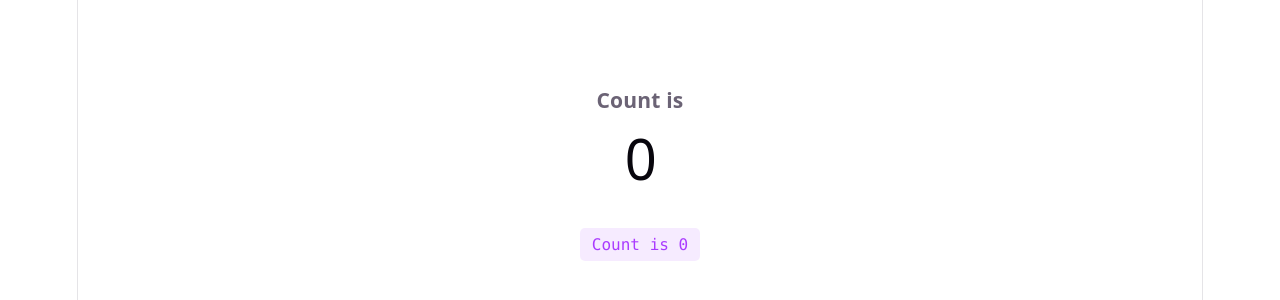
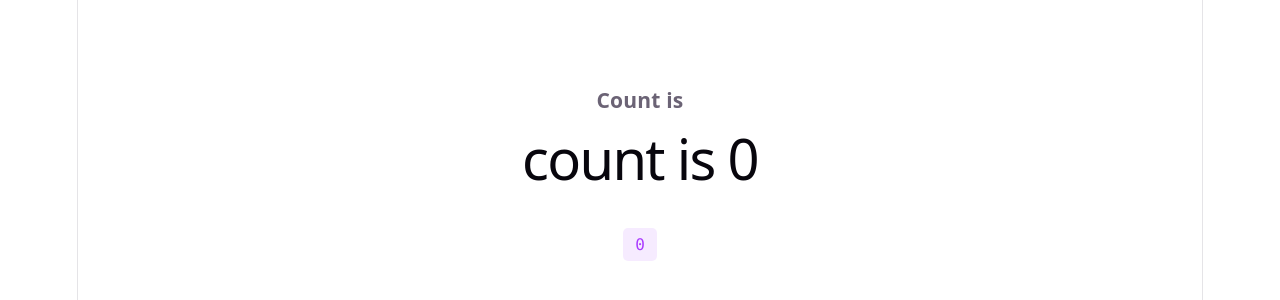
Before and after one commit to endlesslupita/Intermed-Dev-2-React-Counter-component-w-state-mngmt, a React (Vite) app in the folder portfolio-app/: page / in a window 1280 px wide. Shown: the part 180-480 px from the top of the page. Built offline with nearby package versions, Linux system fonts and the light colour scheme.

Commit message:
Move "count is" phrase to Counter component

```diff
--- a/portfolio-app/src/App.jsx
+++ b/portfolio-app/src/App.jsx
@@ -17,7 +17,7 @@
           className="counter"
           onClick={() => setCount((count) => count + 1)}
         >
-          Count is {count}
+          {count}
         </button>
       </section>
 
--- a/portfolio-app/src/Counter.jsx
+++ b/portfolio-app/src/Counter.jsx
@@ -4,6 +4,6 @@
 
 const [count, setCount] = useState(0);
 
-return ( <div> <h1>{count}</h1></div>);
+return ( <div> <h1>count is {count}</h1></div>);
 }
 export default Counter;
```
